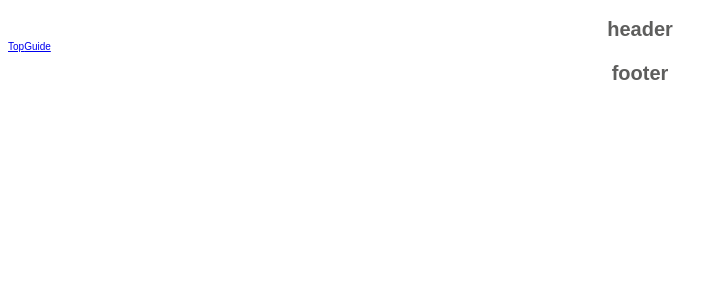
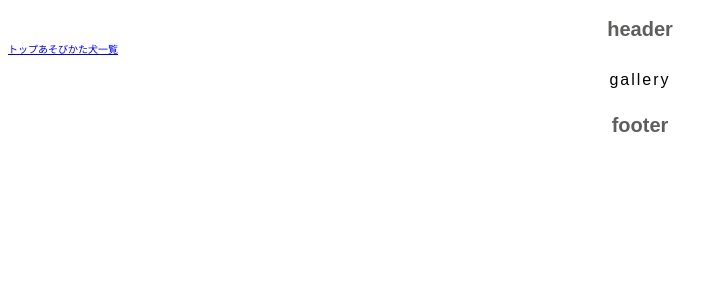
Before and after one commit to hase218/ensyu, a React (Vite) app: page /Gallery in a window 1280 px wide. Shown: the top 300 px of the page, without its empty margins (0-728 px from the left). Built offline with nearby package versions, Linux system fonts and the light colour scheme.

Commit message:
galleryページの作成、結果で画像出力

```diff
--- a/src/components/Main.jsx
+++ b/src/components/Main.jsx
@@ -1,18 +1,21 @@
 import Guide from "./Pages/Guide";
 import Result from "./Pages/Result";
 import Top from "./Pages/Top";
+import Gallery from "./Pages/Gallery";
 import { BrowserRouter, Route, Routes, Link } from "react-router-dom";
 
 export default function Main() {
     return (
         <div>
             <BrowserRouter>
-                <Link to="/">Top</Link>
-                <Link to="/Guide">Guide</Link>
+                <Link to="/">トップ</Link>
+                <Link to="/Guide">あそびかた</Link>
+                <Link to="/Gallery">犬一覧</Link>
                 <Routes>
                     <Route path="/" element={<Top />} />
                     <Route path="/Guide" element={<Guide />} />
                     <Route path="/Result" element={<Result />} />
+                    <Route path="/Gallery" element={<Gallery />} />
                 </Routes>
             </BrowserRouter>
         </div>
--- /dev/null
+++ b/src/components/Pages/Gallery.jsx
@@ -0,0 +1,7 @@
+export default function Gallery() {
+    return(
+        <dev>
+            <p>gallery</p>
+        </dev>
+    )
+}
--- a/src/components/Pages/Result.jsx
+++ b/src/components/Pages/Result.jsx
@@ -1,11 +1,12 @@
 import { useState } from "react";
 import { useLocation } from "react-router-dom";
+import Grid from '@mui/material/Grid';
 
 export default function Result() {
     const location = useLocation();
     const payload = location.state;
     //location.state.imgDataがうごかないのはなぜ
-    const [img, setImg] = useState(payload.imgData);
+    const [imgs, setImgs] = useState(payload.imgData);
     const [category, setCategory] = useState(payload.categoryData);
 
     const [maxCategory, setMaxCategory] = useState(() => {
@@ -25,6 +26,27 @@ export default function Result() {
         <div>
             あなたがえらんだのは
             <p>{maxCategory}</p>
+            <Grid item>
+                <Grid container spacing={2}>
+                    {imgs.map((img, index) => {
+                        // console.log(img, index)
+                        return (
+                            <Grid item xs={3}>
+                                <img
+                                    key={index}
+                                    src={img}
+                                    alt={img}
+                                    style={{
+                                        width: "100%",
+                                        height: "100%",
+                                        objectFit: "contain",
+                                    }}
+                                />
+                            </Grid>
+                        );
+                    })}
+                </Grid>
+            </Grid>
         </div>
 
     );
```
